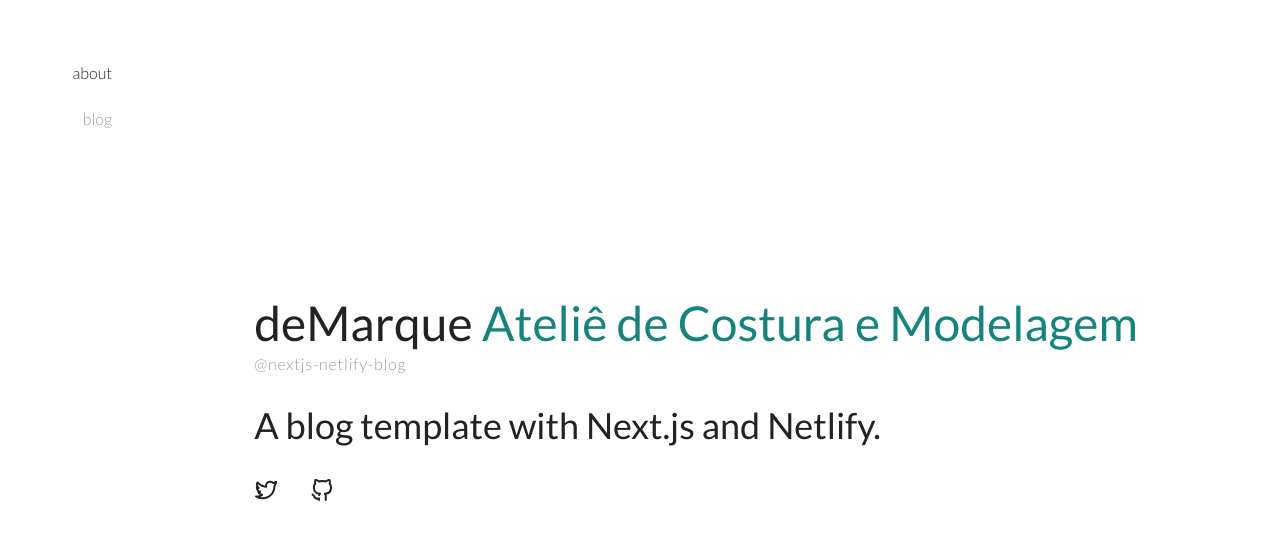
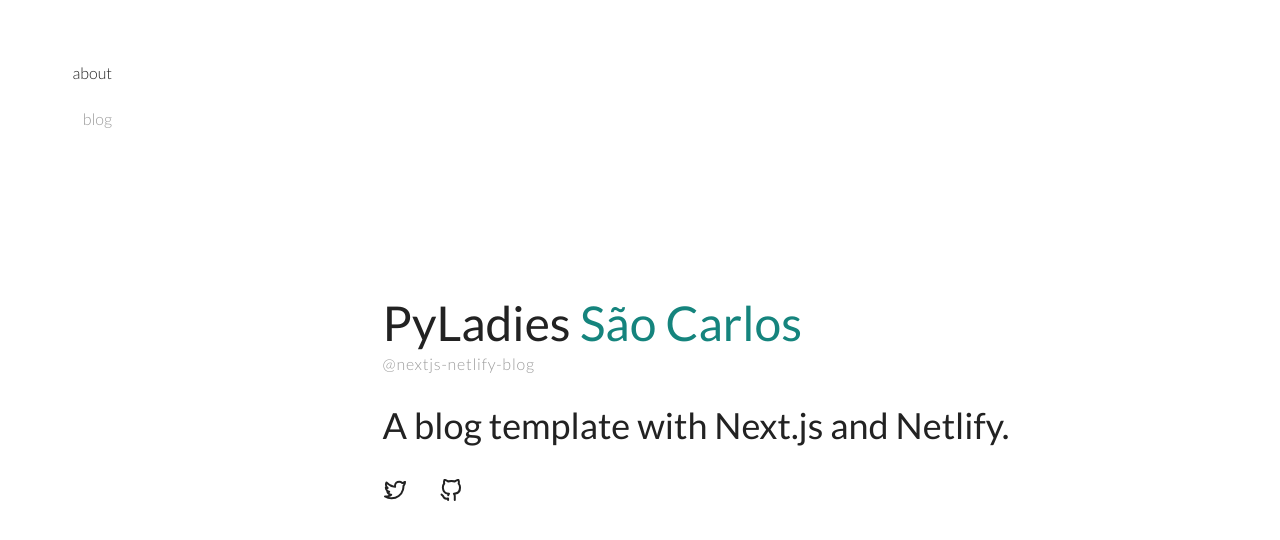
Before and after one commit to carlaberni/cms-teste, a Next.js app: page / in a window 1280 px wide. Shown: the top 540 px of the page. Built offline with nearby package versions, Linux system fonts and the light colour scheme.

Commit message:
Update index.tsx

```diff
--- a/src/pages/index.tsx
+++ b/src/pages/index.tsx
@@ -13,7 +13,7 @@
       <div className="container">
         <div>
           <h1>
-            deMarque<span className="fancy"> Ateliê de Costura e Modelagem</span>
+            PyLadies<span className="fancy"> São Carlos</span>
           </h1>
           <span className="handle">@nextjs-netlify-blog</span>
           <h2>A blog template with Next.js and Netlify.</h2>
```
